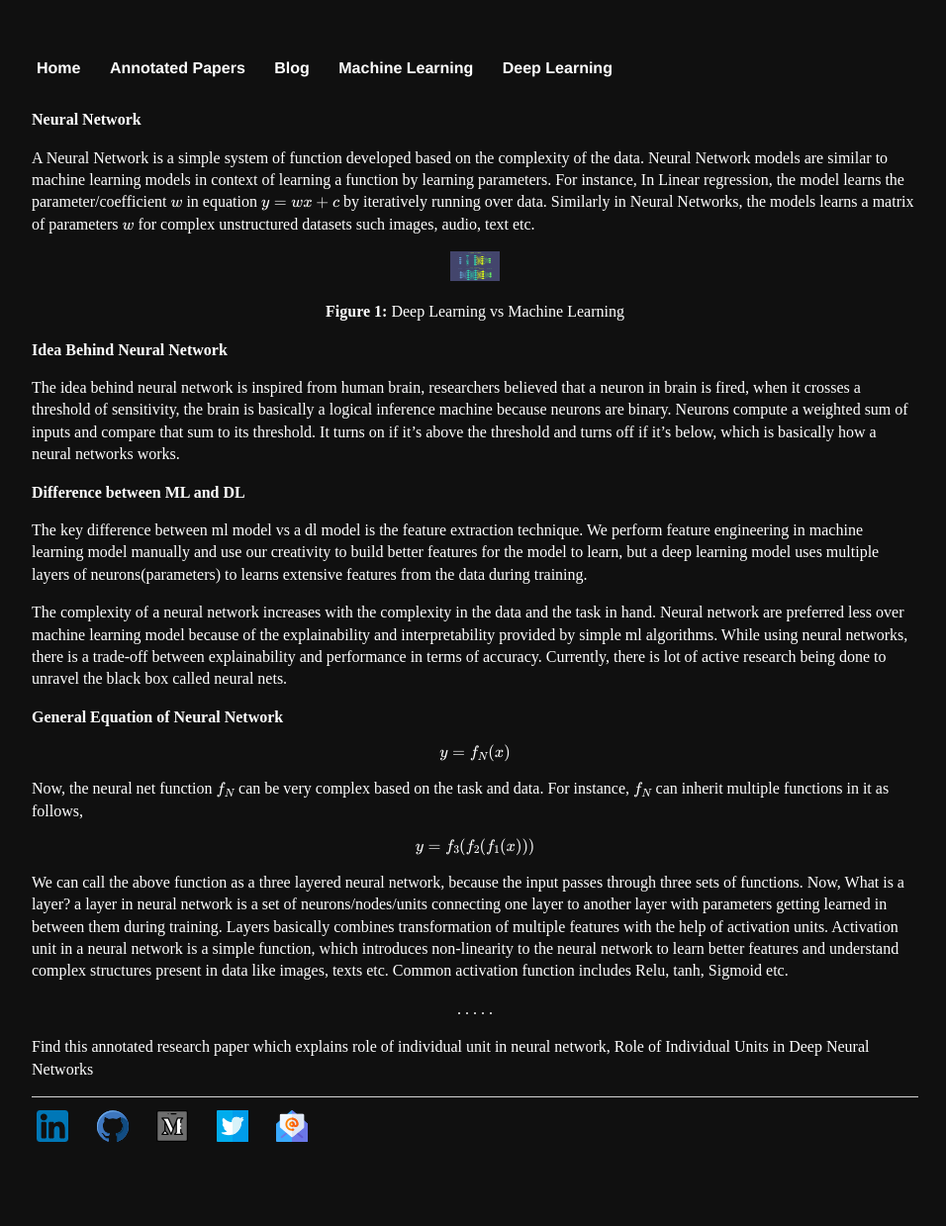
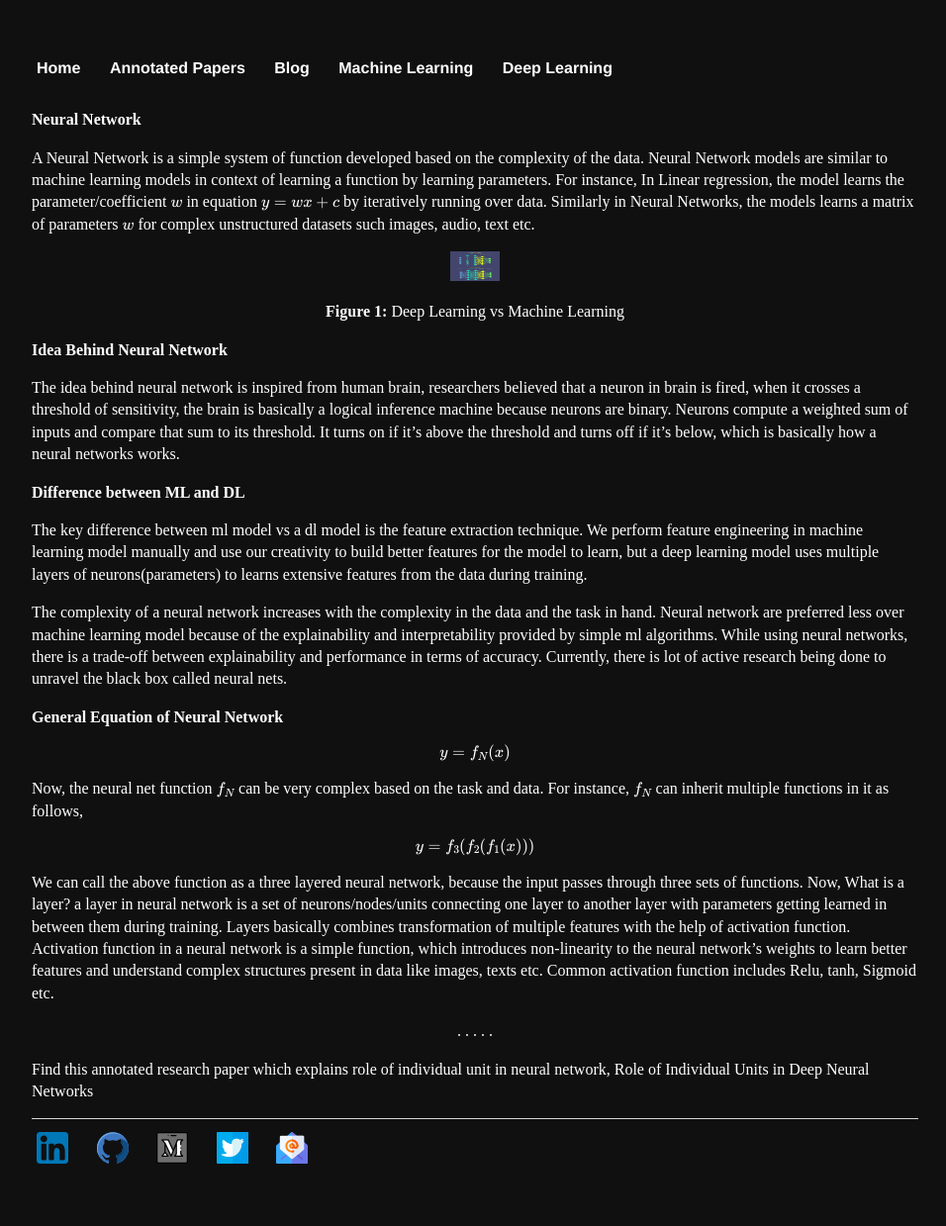
Before and after one commit to Mayurji/mayurji.github.io, a Jekyll site: the page built from _deep-learning/2020-10-07-Deep-Learning.md, in a window 1280 px wide. Shown: the whole page at 99% size, without its empty margins (160-1116 px from the left). Built offline with Jekyll 4.4.1, drawn with Linux system fonts in a browser that asks for light colours; formulas are drawn with MathJax 3; before the commit the page ends 1217 px from its top, so only the background shows below that.

Commit message:
Update 2020-10-07-Deep-Learning.md

```diff
--- a/_deep-learning/2020-10-07-Deep-Learning.md
+++ b/_deep-learning/2020-10-07-Deep-Learning.md
@@ -49,8 +49,8 @@ multiple functions in it as follows,
 <p>$$y=f_3(f_2(f_1(x)))$$</p>
 
 We can call the above function as a three layered neural network, because the input passes through three sets of functions. Now, What is a layer? a layer in neural network is a set of neurons/nodes/units connecting one layer to another layer with parameters getting learned in between them during training.
-Layers basically combines transformation of multiple features with the help of activation units. Activation unit in a neural network
-is a simple function, which introduces non-linearity to the neural network to learn better features and understand complex
+Layers basically combines transformation of multiple features with the help of activation function. Activation function in a neural network
+is a simple function, which introduces non-linearity to the neural network's weights to learn better features and understand complex
 structures present in data like images, texts etc. Common activation function includes Relu, tanh, Sigmoid etc.
 
 <p align=center>. . . . .</p>
```
